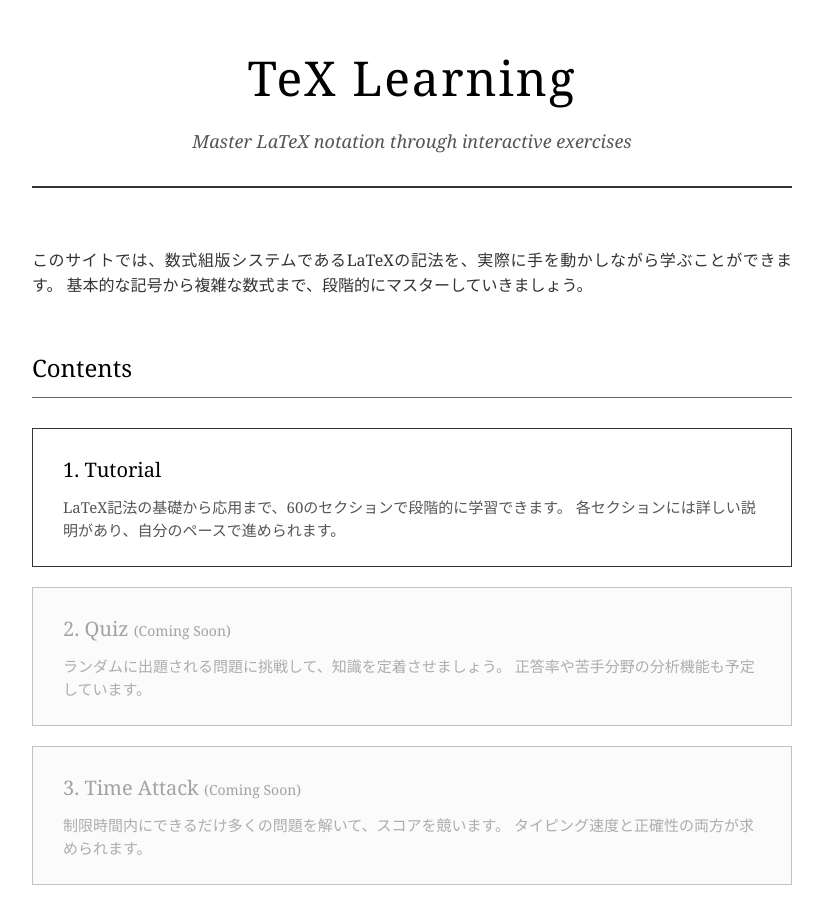
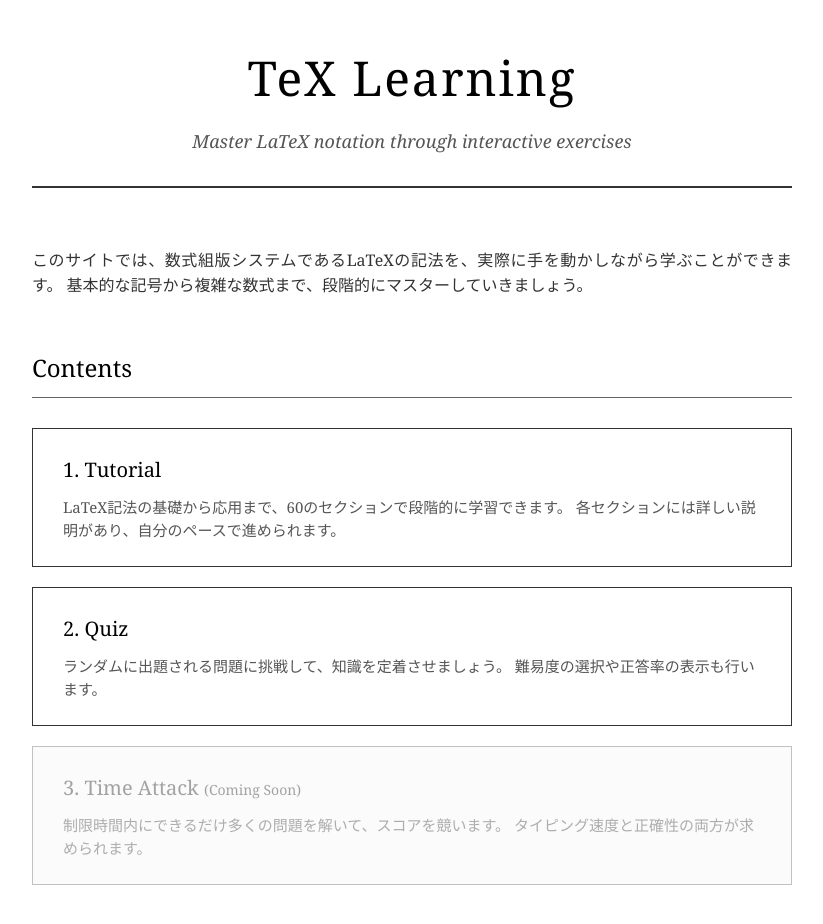
Before and after one commit to Gen1729/tex-learning-game, a Next.js app: page / in a window 1280 px wide. Shown: the whole page, without its empty margins (228-1051 px from the left). Built offline with nearby package versions, Linux system fonts and the light colour scheme.

Commit message:
Quizの大枠作成

```diff
--- a/app/page.tsx
+++ b/app/page.tsx
@@ -98,32 +98,42 @@
             </div>
           </Link>
 
-          {/* クイズ（準備中） */}
+          {/* クイズ*/}
+          <Link
+            href="/quiz"
+            style={{
+              textDecoration: 'none',
+              color: 'inherit'
+            }}
+          >
             <div style={{
-            border: '1px solid #999',
+              border: '1px solid #333',
               padding: '25px 30px',
-            backgroundColor: '#f9f9f9',
-            opacity: 0.6,
-            cursor: 'not-allowed'
-          }}>
+              transition: 'background-color 0.2s',
+              cursor: 'pointer',
+              backgroundColor: '#fff'
+            }}
+            onMouseEnter={(e) => e.currentTarget.style.backgroundColor = '#f5f5f5'}
+            onMouseLeave={(e) => e.currentTarget.style.backgroundColor = '#fff'}
+            >
               <h3 style={{
                 fontSize: '20px',
                 fontWeight: 'normal',
-              margin: '0 0 10px 0',
-              color: '#666'
+                margin: '0 0 10px 0'
               }}>
-              2. Quiz <span style={{ fontSize: '14px' }}>(Coming Soon)</span>
+                2. Quiz
               </h3>
               <p style={{
                 fontSize: '15px',
-              color: '#777',
+                color: '#555',
                 margin: 0,
                 lineHeight: '1.5'
               }}>
                 ランダムに出題される問題に挑戦して、知識を定着させましょう。
-              正答率や苦手分野の分析機能も予定しています。
+                難易度の選択や正答率の表示も行います。
               </p>
             </div>
+          </Link>
 
           {/* タイムアタック（準備中） */}
           <div style={{
--- a/app/quiz/page.tsx
+++ b/app/quiz/page.tsx
@@ -1,5 +1,5 @@
 "use client"
-import { useRef, useEffect, useState } from 'react';
+import { useRef, useEffect, useState, useCallback } from 'react';
 import katex from 'katex';
 import 'katex/dist/katex.min.css';
 import { convertLatexToMathMl } from 'mathlive';
@@ -39,6 +39,7 @@
   const [prevAnser, setPrevAnswer] = useState<string>('');
   const [isCorrect, setIsCorrect] = useState<boolean>(false); // 正解状態
   const [isShaking, setIsShaking] = useState<boolean>(false); // 震えるアニメーション用
+  const [showCircle, setShowCircle] = useState<boolean>(false); // 正解時の丸表示用
 
   const inputRef = useRef<HTMLInputElement>(null);
 
@@ -49,7 +50,14 @@
     setIsShaking(true);
   };
 
-  // isShakingがtrueになったら2秒後にfalseに戻す
+  const handleProblem = useCallback(() => {
+    setProblemId(problemId + 1);
+    setPrevAnswer("");
+    setInput("");
+    setIsCorrect(false);
+  }, [problemId]);
+
+  // isShakingがtrueになったら0.5秒後にfalseに戻す
   useEffect(() => {
     if (isShaking) {
       const timer = setTimeout(() => {
@@ -59,6 +67,23 @@
       return () => clearTimeout(timer);
     }
   }, [isShaking]);
+
+  // showCircleがtrueになったら1秒後にfalseに戻し、次の問題へ遷移
+  useEffect(() => {
+    if (showCircle) {
+      const timer = setTimeout(() => {
+        setShowCircle(false);
+        // 円の表示が終わったら次の問題に遷移
+        if (problemId < Problems.length - 1) {
+          handleProblem();
+        }
+      }, 1000); // 1秒間表示
+
+      return () => clearTimeout(timer);
+    }
+  }, [showCircle, problemId, handleProblem]);
+
+
 
   const handleInput = (userInput:string) => {
     let copyUserInput:string = userInput;
@@ -103,11 +128,7 @@
       if (userMathML === correctMathML) {
         setIsCorrect(true);
         setPrevAnswer(input);
-
-        setProblemId(problemId + 1);
-        setPrevAnswer("");
-        setInput("");
-        setIsCorrect(false);
+        setShowCircle(true); // 正解の丸を表示
       } else {
         setIsCorrect(false);
         setPrevAnswer(input);
@@ -156,7 +177,45 @@
   }, [problemId]);
 
   return (
-    <div style={{ display: 'flex', minHeight: '100vh', fontFamily: 'sans-serif' }}>
+    <div style={{ display: 'flex', minHeight: '100vh', fontFamily: 'sans-serif', position: 'relative' }}>
+      {/* 正解時の赤い丸のオーバーレイ */}
+      {showCircle && (
+        <div
+          style={{
+            position: 'fixed',
+            top: 0,
+            left: 0,
+            right: 0,
+            bottom: 0,
+            display: 'flex',
+            justifyContent: 'center',
+            alignItems: 'center',
+            backgroundColor: 'rgba(0, 0, 0, 0.3)',
+            zIndex: 1000,
+            animation: 'fadeIn 0.2s ease, fadeOut 0.2s ease 0.8s forwards'
+          }}
+        >
+          <div
+            style={{
+              width: '200px',
+              height: '200px',
+              borderRadius: '50%',
+              backgroundColor: '#d39595ff',
+              display: 'flex',
+              justifyContent: 'center',
+              alignItems: 'center',
+              fontSize: '100px',
+              color: 'white',
+              animation: 'fadeIn 0.2s ease, fadeOut 0.2s ease 0.8s forwards',
+              boxShadow: '0 10px 40px rgba(255, 51, 51, 0.6)',
+              border: '5px solid white'
+            }}
+          >
+            ⭕
+          </div>
+        </div>
+      )}
+
       {/* メインコンテンツ */}
       <main style={{ flex: 1, maxWidth: '800px', margin: '0 auto', padding: '20px', width: '100%' }}>
         {/* ヘッダー部分 */}
```
Lines whose indentation alone changed are shown as unchanged.
